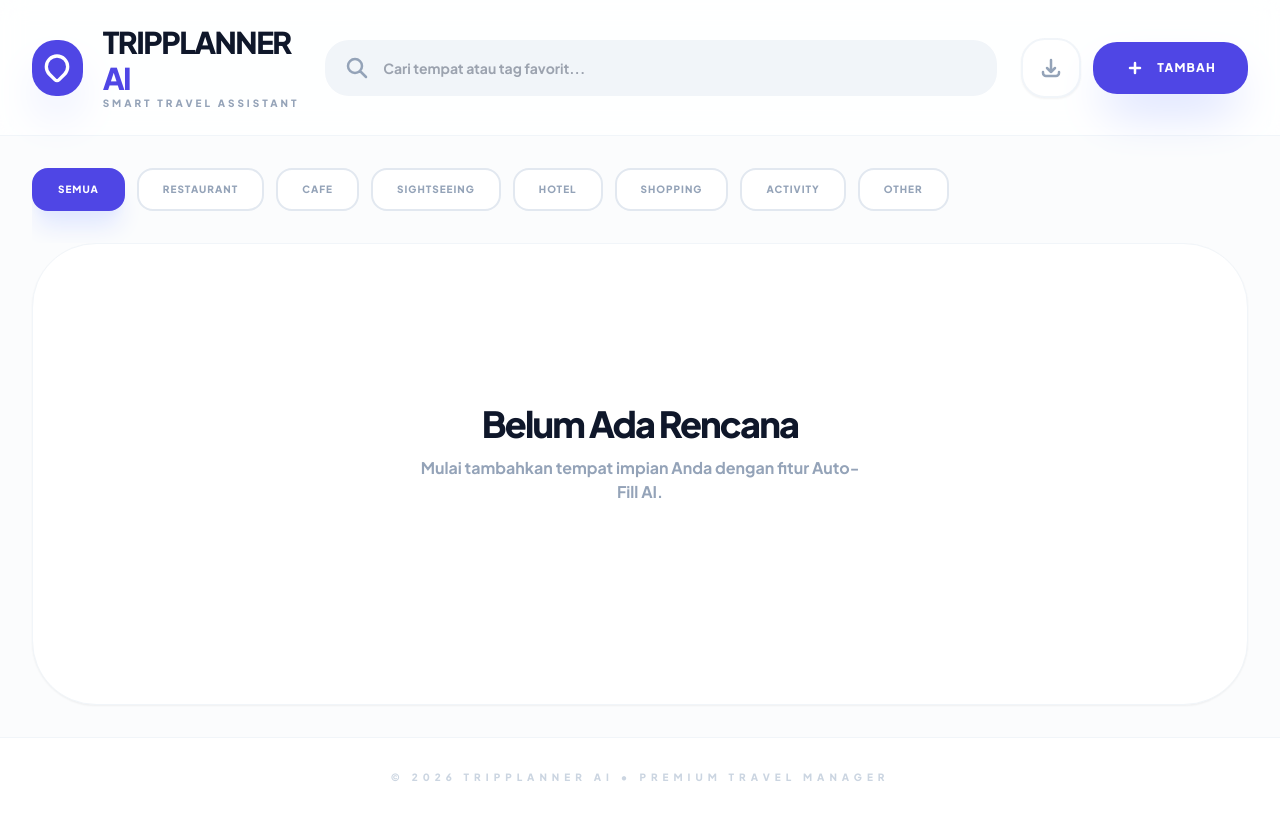
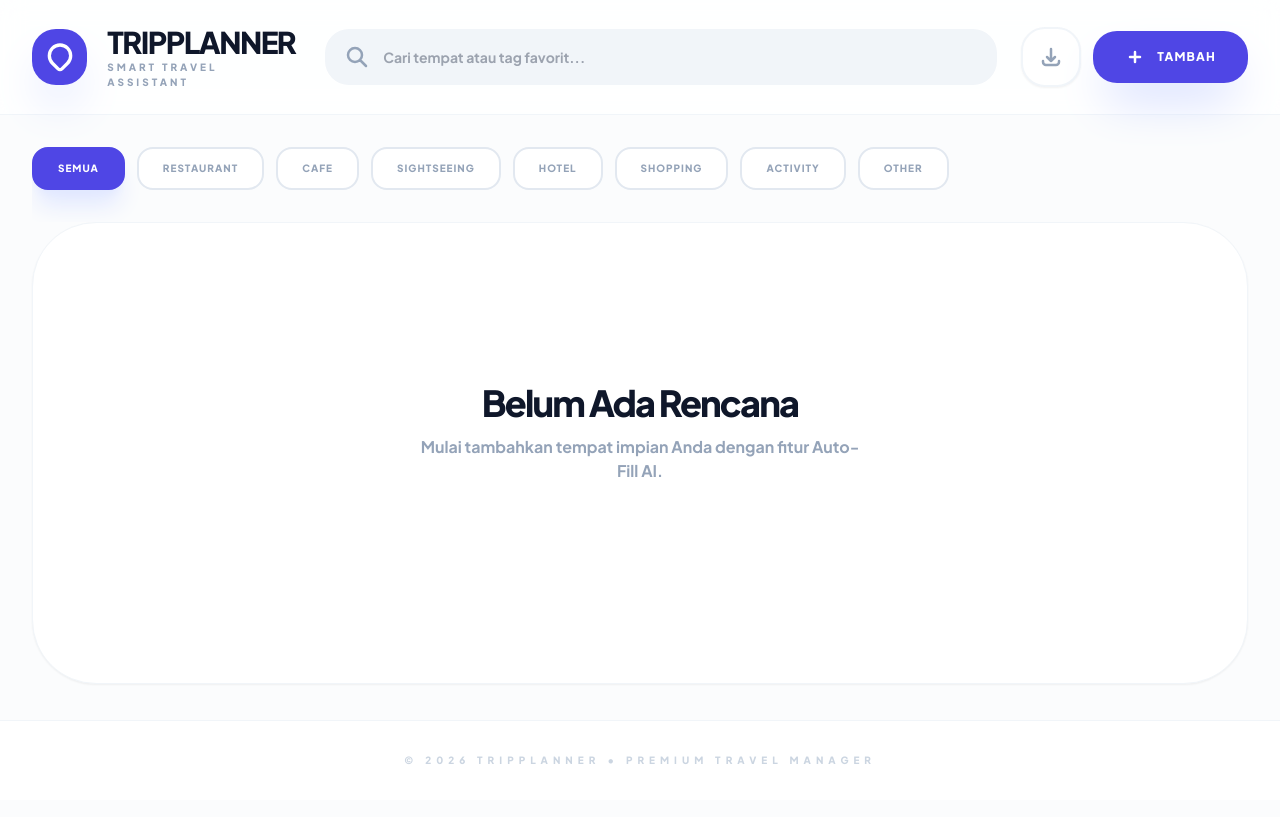
Before and after one commit to nrazizahmr/Planner, a React (Vite) app: page / in a window 1280 px wide. Built offline with nearby package versions, Linux system fonts and the light colour scheme.

Commit message:
update app for deploy

```diff
--- a/App.tsx
+++ b/App.tsx
@@ -96,7 +96,7 @@ const App: React.FC = () => {
               </svg>
             </div>
             <div>
-              <h1 className="text-3xl font-black text-slate-900 tracking-tighter uppercase">TripPlanner <span className="text-indigo-600">AI</span></h1>
+              <h1 className="text-3xl font-black text-slate-900 tracking-tighter uppercase">TripPlanner</h1>
               <p className="text-slate-400 text-[10px] font-black uppercase tracking-[0.3em]">Smart Travel Assistant</p>
             </div>
           </div>
@@ -256,7 +256,7 @@ const App: React.FC = () => {
       )}
 
       <footer className="py-8 text-center bg-white border-t border-slate-100 mt-auto">
-         <p className="text-slate-300 text-[10px] font-black uppercase tracking-[0.5em]">© 2026 TRIPPLANNER AI • PREMIUM TRAVEL MANAGER</p>
+         <p className="text-slate-300 text-[10px] font-black uppercase tracking-[0.5em]">© 2026 TRIPPLANNER • PREMIUM TRAVEL MANAGER</p>
       </footer>
 
       <PlaceModal isOpen={isModalOpen} place={editingPlace} onClose={() => setIsModalOpen(false)} onSave={handleSavePlace} />
```
